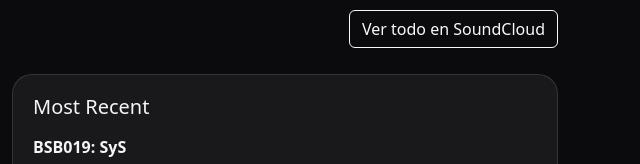
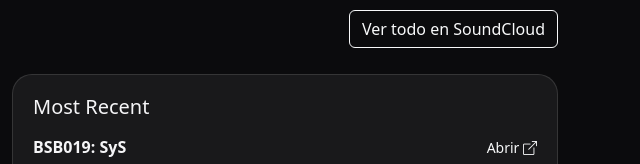
Before and after one commit to JoaquinMino/suinyl, a plain HTML site: page index.html in a window 1280 px wide. Shown: the part 840-1004 px from the top of the page, 640-1280 px from the left. Drawn offline with nearby package versions, Linux system fonts and the light colour scheme; grey boxes are pictures that could not be loaded.

Commit message:
arreglo linkl roto

```diff
--- a/index.html
+++ b/index.html
@@ -145,7 +145,7 @@
             <div class="d-flex align-items-center justify-content-between gap-2 mb-2">
               <span class="fw-semibold"> BSB019: SyS</span>
               <a class="link-light small" target="_blank" rel="noopener"
-                href="https://soundcloud.com/besarabia-ba/bsb019-sys>
+                href="https://soundcloud.com/besarabia-ba/bsb019-sys">
                 Abrir <i class="bi bi-box-arrow-up-right"></i>
               </a>
             </div>
```
